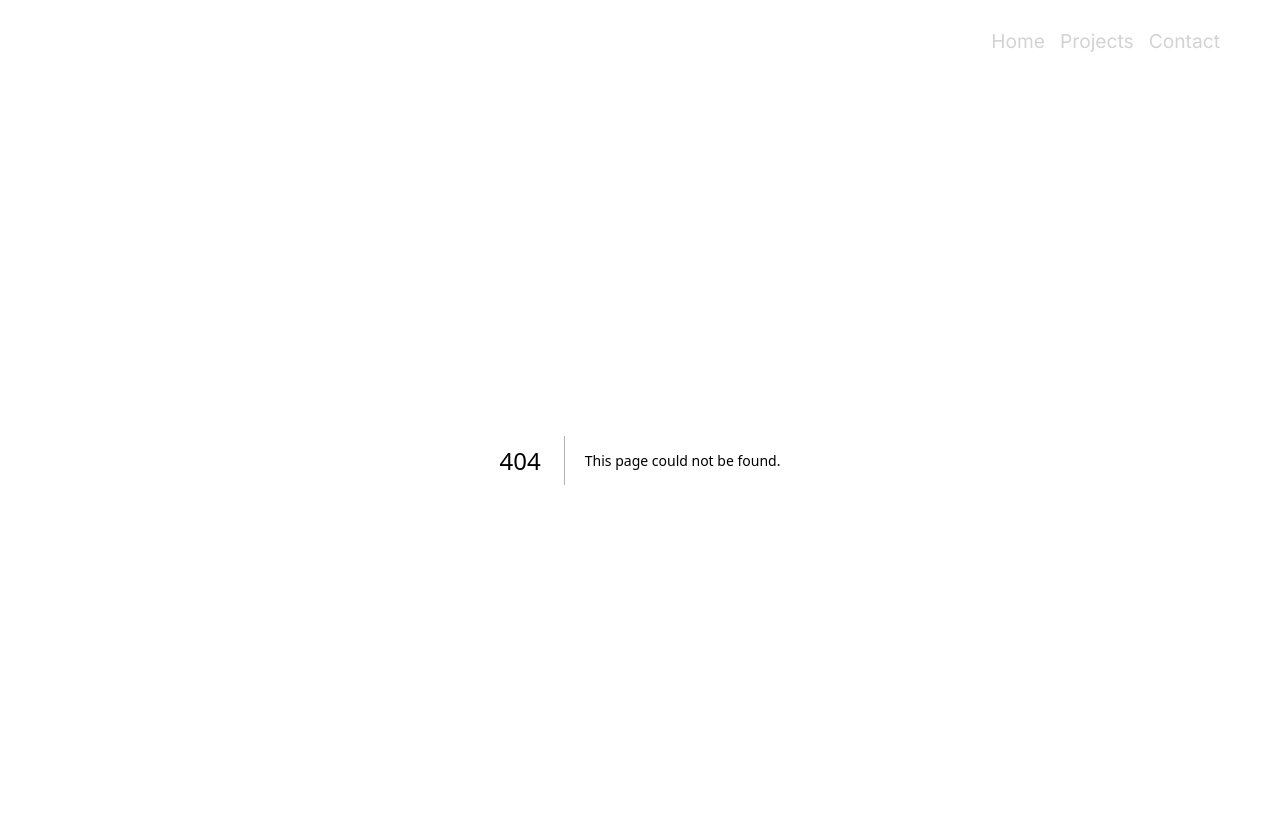
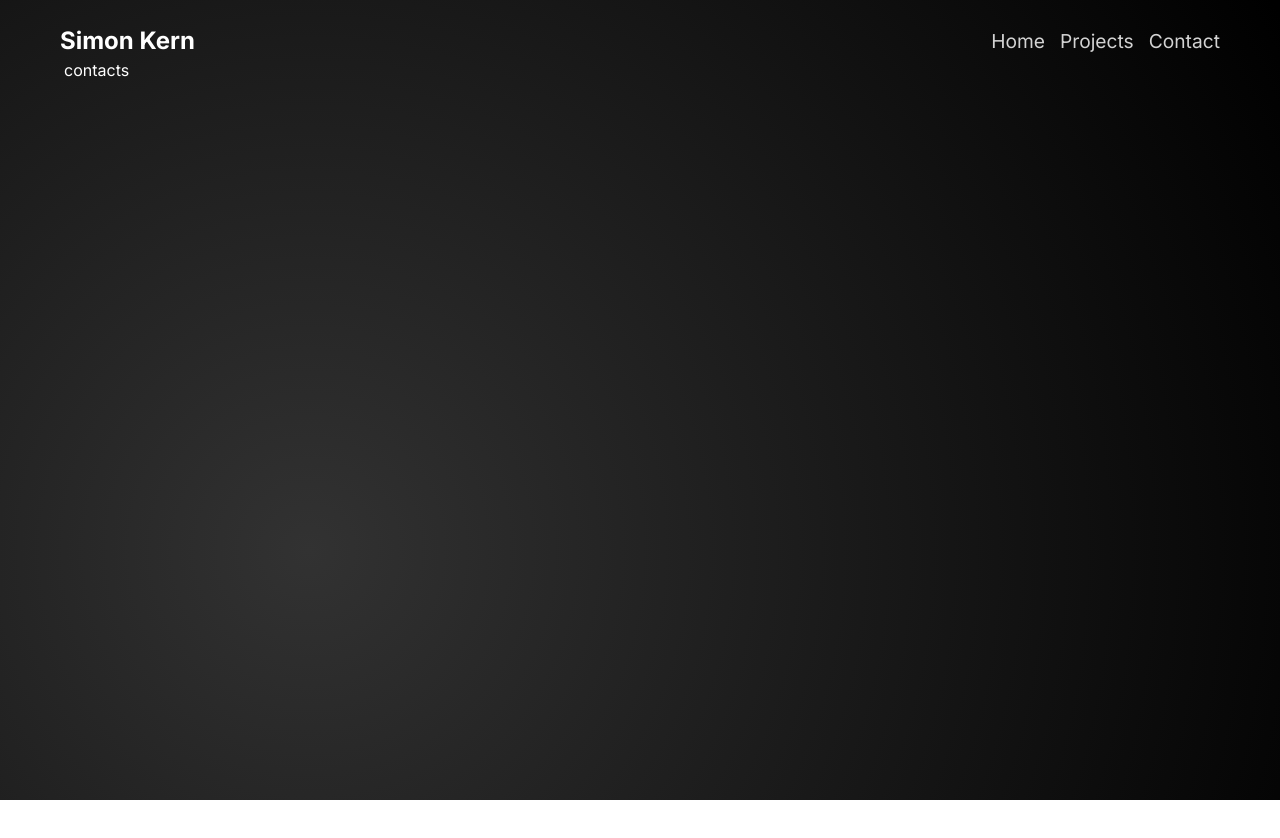
Before and after one commit to crtneko97/portfolio, a Next.js app: page /contact in a window 1280 px wide. Before the commit this address had no page. Shown: the top 838 px of the page. After the commit the page ends 800 px from the top, so only its background shows below. Built offline with nearby package versions, Linux system fonts and the light colour scheme.

Commit message:
added pages and mediaquery for main also added styles to main page

```diff
--- /dev/null
+++ b/src/app/contact/page.tsx
@@ -0,0 +1,9 @@
+import React from 'react'
+
+const page = () => {
+  return (
+    <div>contacts</div>
+  )
+}
+
+export default page
--- a/src/app/page.tsx
+++ b/src/app/page.tsx
@@ -1,5 +1,7 @@
 import React from 'react'
 import Introduction from './components/introduction/Introduction';
+import "./styles/globals.css";
+
 
 
 const Home = () => {
--- a/src/app/styles/globals.css
+++ b/src/app/styles/globals.css
@@ -16,8 +16,16 @@ body {
   color: #fff;
 }
 
+
 .content {
   width: 90%; /* Adjust based on your preference */
   max-width: 1200px; /* Ensure content doesn't stretch too wide on large screens */
   padding-top: 60px; /* Adjust based on the navbar height */
 }
+
+
+@media (min-width: 1024px) {
+  main {
+    display: flex;
+  }
+}
```
Also changed, not shown: src/app/projects/page.tsx (added, +9 -0 lines).
